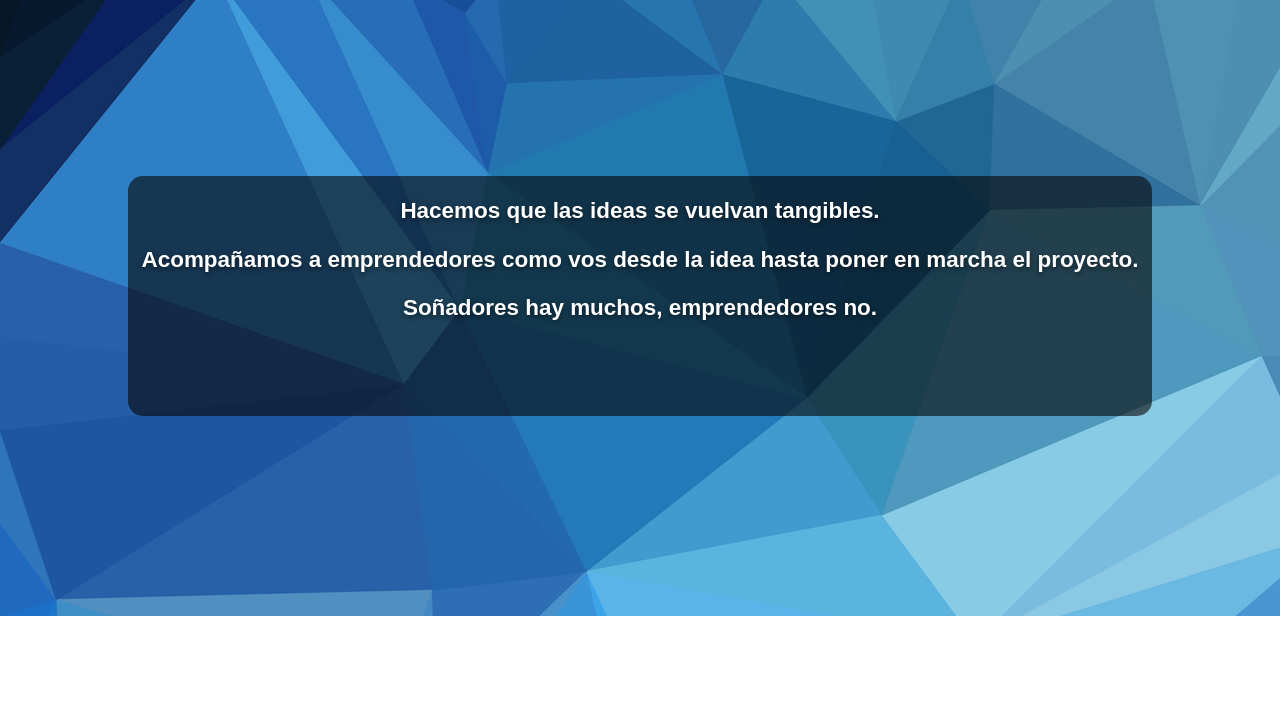
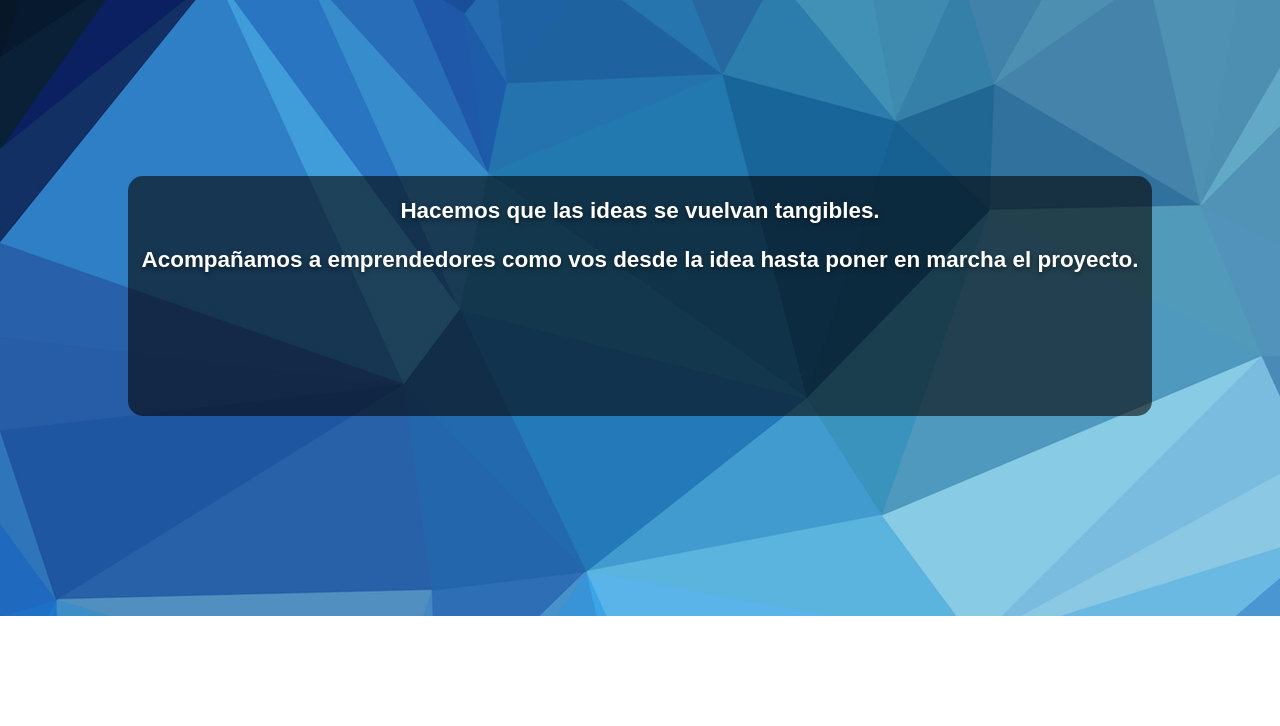
Before and after one commit to juansemartinez/TPfinal, a plain HTML site: page index.html in a window 1280 px wide. Shown: the part 74-800 px from the top of the page. Drawn offline with Linux system fonts and the light colour scheme.

Commit message:
Initial Commit

```diff
--- a/index.html
+++ b/index.html
@@ -35,7 +35,6 @@
             <div class="subsection1">
                 <h3> Hacemos que las ideas se vuelvan tangibles.</h3>
                 <h3>Acompañamos a emprendedores como vos desde la idea hasta poner en marcha el proyecto.</h3>
-                <h3>Soñadores hay muchos, emprendedores no.</h3>
             </div>
         </section>
         <section   class="section2" id="two">
```
